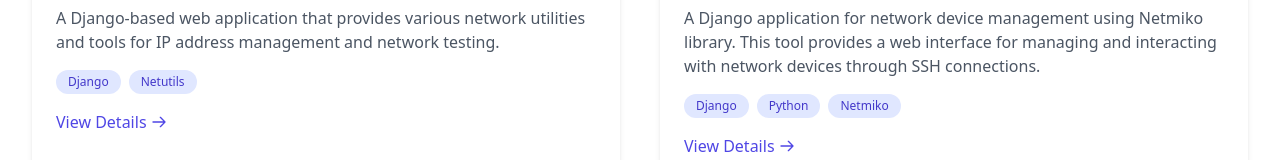
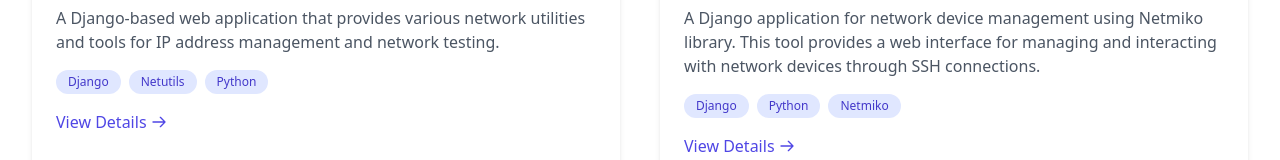
Before and after one commit to sydasif/my-portfolio, a React (Create React App) app: page / in a window 1280 px wide. Shown: the part 2510-2670 px from the top of the page. Built offline with nearby package versions, Linux system fonts and the light colour scheme.

Commit message:
Add one Resume Generator project

```diff
--- a/src/App.jsx
+++ b/src/App.jsx
@@ -27,8 +27,9 @@
     {
       title: "Network Utilities Web Application",
       description: "A Django-based web application that provides various network utilities and tools for IP address management and network testing.",
-      techStack: ["Django", "Netutils"],
-      image: "https://placehold.co/600x400/2563eb/ffffff?text=Network+Utilities "
+      techStack: ["Django", "Netutils", "Python"],
+      image: "https://placehold.co/600x400/2563eb/ffffff?text=Network+Utilities ",
+      link: "https://github.com/sydasif/django-network-app"
     },
     {
       title: "Django Network Device Manager",
@@ -38,10 +39,11 @@
       link: "https://github.com/sydasif/django_network_manager"
     },
     {
-      title: "Task Management Tool",
-      description: "Created a collaborative task management tool with drag-and-drop interface and team collaboration features.",
-      techStack: ["Vue.js", "Firebase", "Vuetify"],
-      image: "https://placehold.co/600x400/7c3aed/ffffff?text=Task+Manager "
+      title: "Resume Template",
+      description: "A professional resume generator that converts JSON data into a beautifully formatted HTML and PDF resume. The project uses Jinja2 templates for HTML generation and pdfkit for PDF conversion.",
+      techStack: ["Python", "HTML", "Json"],
+      image: "https://placehold.co/600x400/7c3aed/ffffff?text=Resume+Generator ",
+      link: "https://github.com/sydasif/resume_template"
     },
     {
       title: "Weather Dashboard",
@@ -57,7 +59,7 @@
       <nav className="fixed top-0 left-0 right-0 bg-white shadow-md z-50">
         <div className="max-w-7xl mx-auto px-4 sm:px-6 lg:px-8">
           <div className="flex justify-between items-center h-16">
-            <a href="#home" className="text-2xl font-bold text-indigo-600">JohnDoe.dev</a>
+            <a href="#home" className="text-2xl font-bold text-indigo-600">NetDevOps Engineer</a>
 
             {/* Desktop Menu */}
             <div className="hidden md:flex space-x-8">
```
